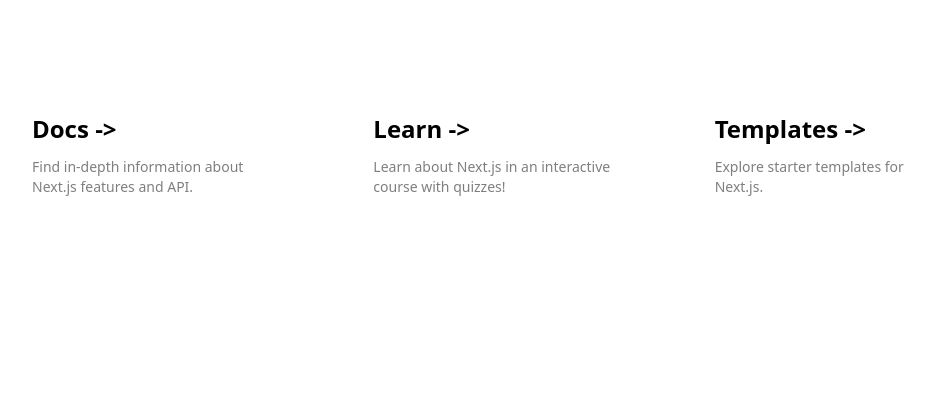
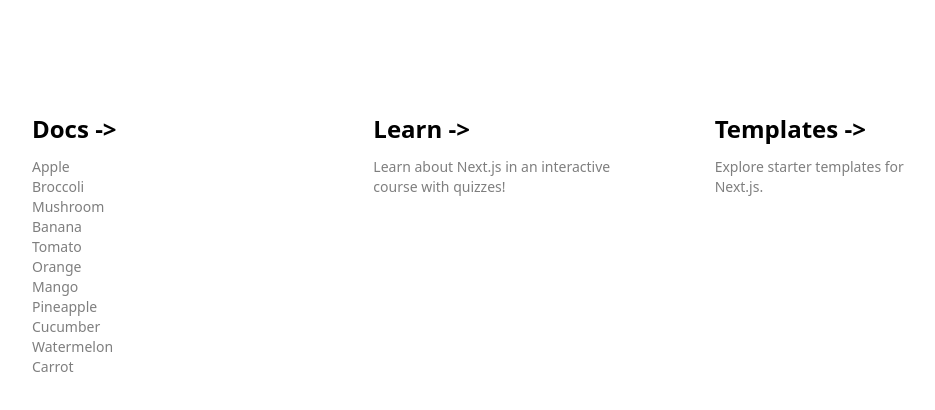
Before and after one commit to altRush/7-solutions-frontend-assignment, a Next.js app: page / in a window 1280 px wide. Shown: the top 410 px of the page, without its empty margins (117-1052 px from the left). Built offline with nearby package versions, Linux system fonts and the light colour scheme.

Commit message:
feat: Embed Todos and basically render

```diff
--- a/app/page.tsx
+++ b/app/page.tsx
@@ -1,3 +1,6 @@
+import todos from '../public/todos.json';
+import { Todo } from './types';
+
 export default function Home() {
 	return (
 		<main className="flex min-h-screen flex-col items-center justify-between p-24">
@@ -9,9 +12,11 @@
 							-&gt;
 						</span>
 					</h2>
-					<p className={`m-0 max-w-[30ch] text-sm opacity-50`}>
-						Find in-depth information about Next.js features and API.
-					</p>
+					<div className={`m-0 max-w-[30ch] text-sm opacity-50`}>
+						{(todos as Todo[]).map((todo, i) => (
+							<div key={i}>{todo.name}</div>
+						))}
+					</div>
 				</div>
 
 				<div className="group rounded-lg border border-transparent px-5 py-4 transition-colors hover:border-gray-300 hover:bg-gray-100 hover:dark:border-neutral-700 hover:dark:bg-neutral-800/30">
--- /dev/null
+++ b/app/types.ts
@@ -0,0 +1,4 @@
+export type Todo = {
+	type: string;
+	name: string;
+};
--- /dev/null
+++ b/public/todos.json
@@ -0,0 +1,46 @@
+[
+	{
+		"type": "Fruit",
+		"name": "Apple"
+	},
+	{
+		"type": "Vegetable",
+		"name": "Broccoli"
+	},
+	{
+		"type": "Vegetable",
+		"name": "Mushroom"
+	},
+	{
+		"type": "Fruit",
+		"name": "Banana"
+	},
+	{
+		"type": "Vegetable",
+		"name": "Tomato"
+	},
+	{
+		"type": "Fruit",
+		"name": "Orange"
+	},
+	{
+		"type": "Fruit",
+		"name": "Mango"
+	},
+	{
+		"type": "Fruit",
+		"name": "Pineapple"
+	},
+	{
+		"type": "Vegetable",
+		"name": "Cucumber"
+	},
+	{
+		"type": "Fruit",
+		"name": "Watermelon"
+	},
+	{
+		"type": "Vegetable",
+		"name": "Carrot"
+	}
+]
```
